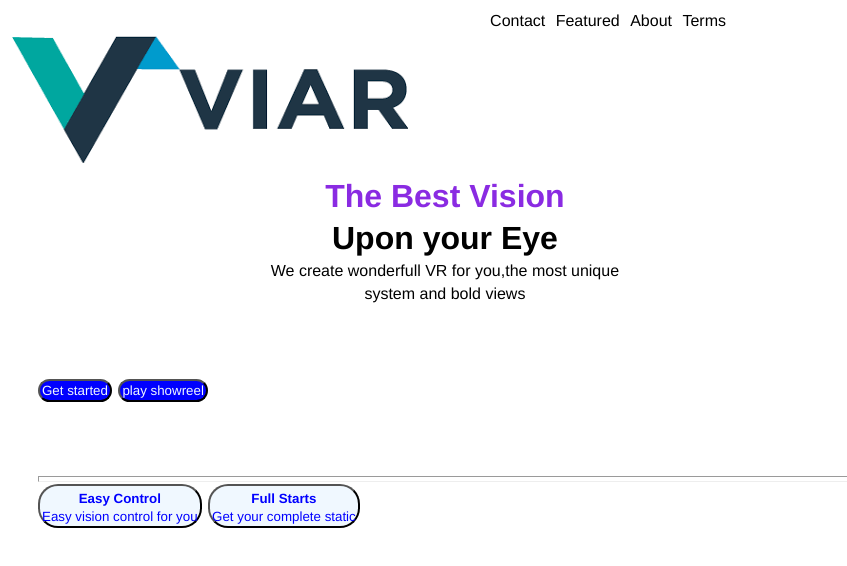
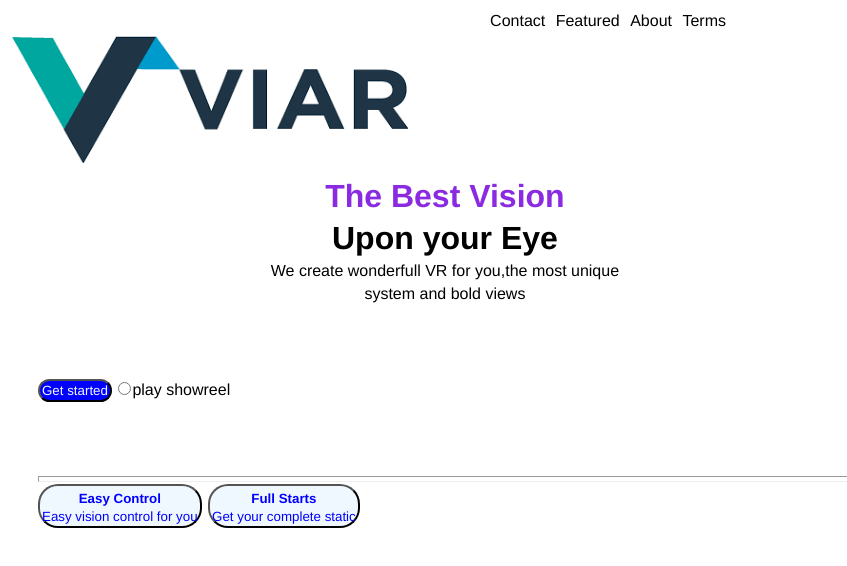
Before and after one commit to gracekazungu/grace-vision, a plain HTML site: page index.html in a window 1280 px wide. Shown: the full height of the page, 0-847 px from the left. Drawn offline with Linux system fonts and the light colour scheme.

Commit message:
Update index.html

```diff
--- a/index.html
+++ b/index.html
@@ -30,7 +30,8 @@
         <p>We create wonderfull VR for you,the most unique </p>
             <p>system and bold views</p><br><br><br><br>
         <button>Get started</button>
-        <button id="play">play showreel</button>
+        <input type="radio"
+        <label>play showreel</label>
         <br><br><br><br><br>
 <hr>
         <button id="control"><h4>Easy Control</h4>
```
